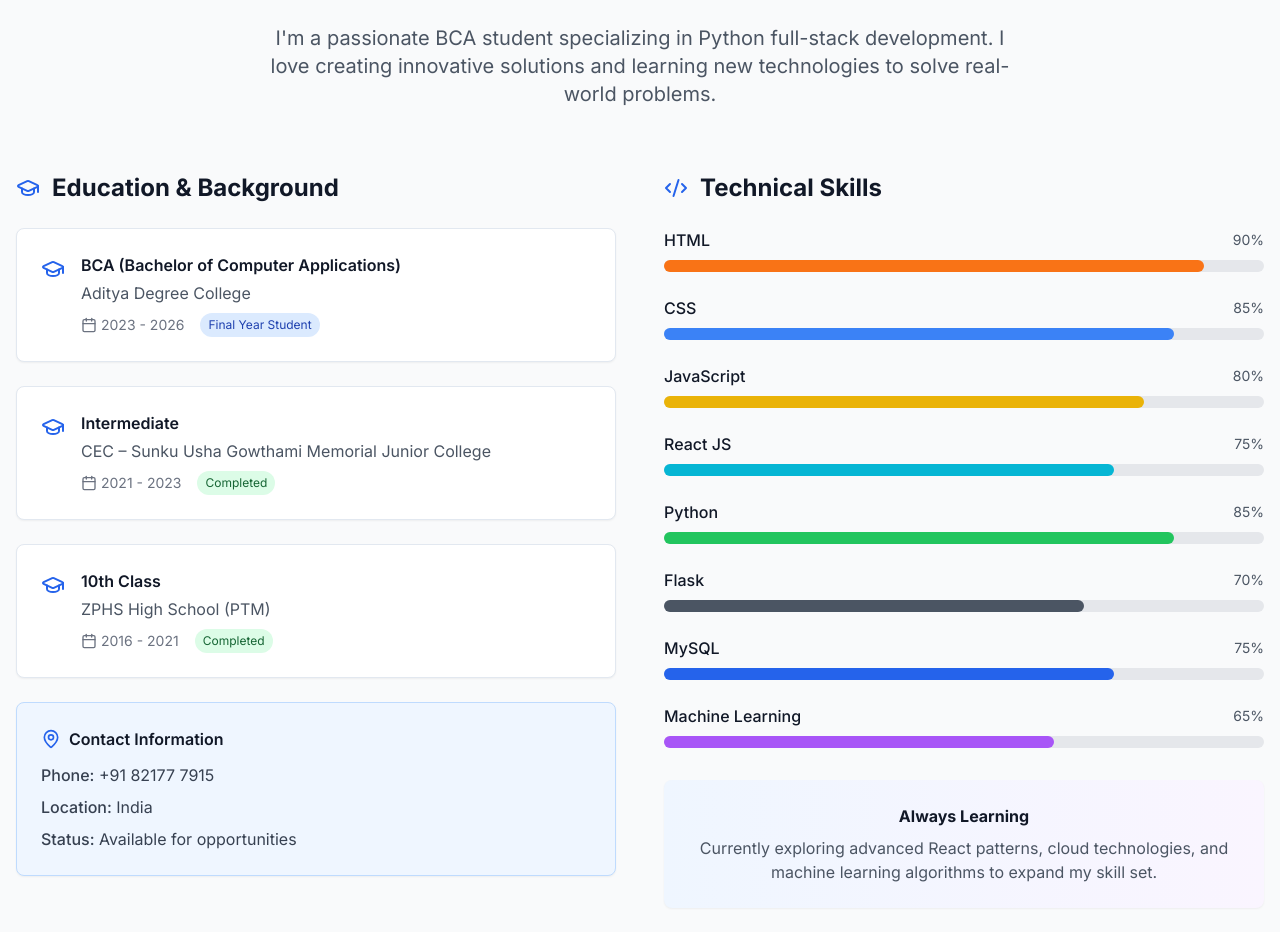
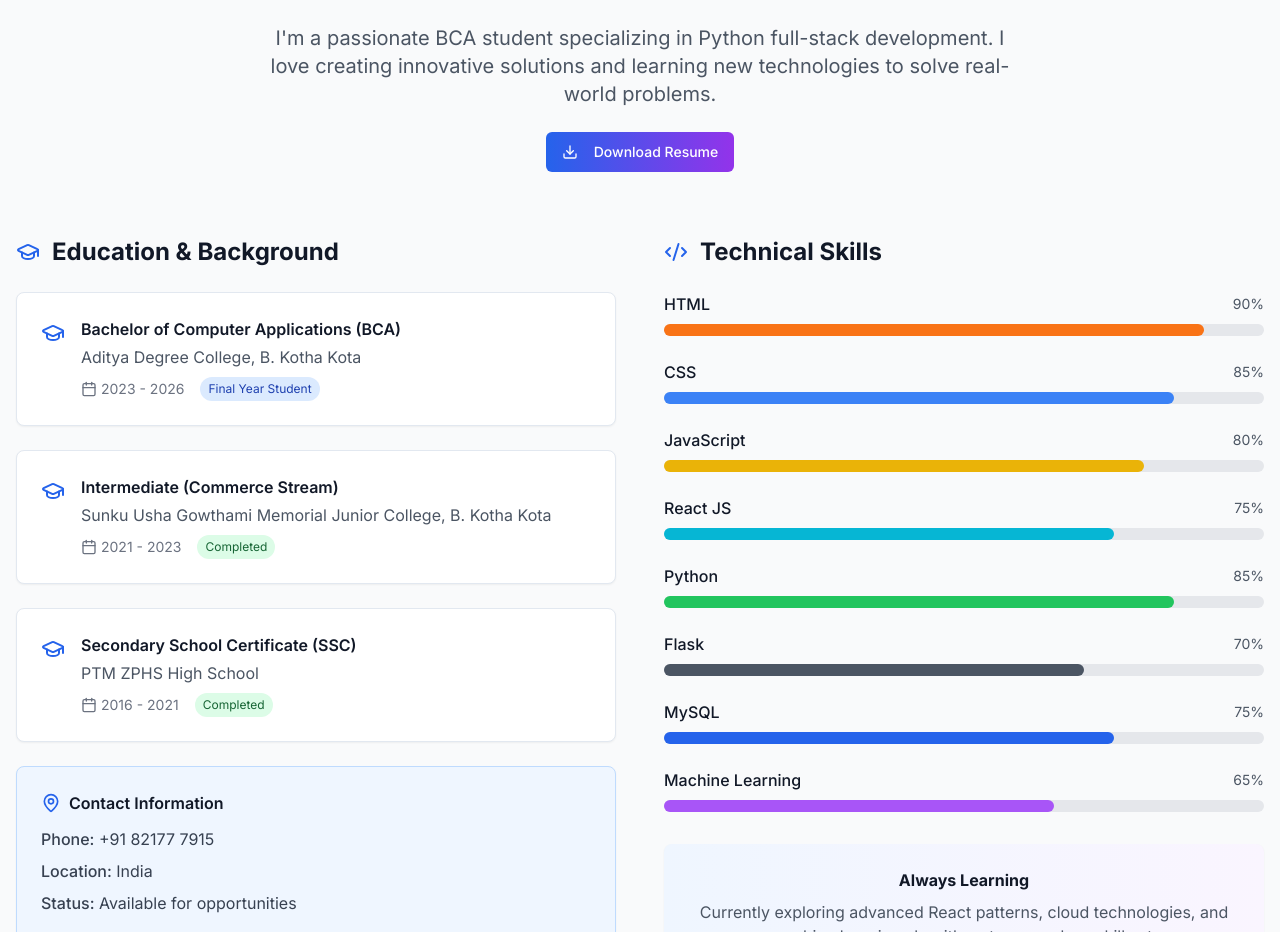
Before and after one commit to Gaddamadithya/Adithya-portfolio, a React (Vite) app: page / in a window 1280 px wide. Shown: the part 940-1872 px from the top of the page. Built offline with nearby package versions, Linux system fonts and the light colour scheme.

Commit message:
Add resume link and update education
Update the education section with the provided details and add the resume link.

```diff
--- a/src/components/About.tsx
+++ b/src/components/About.tsx
@@ -1,27 +1,27 @@
-
 import React from 'react';
-import { GraduationCap, MapPin, Calendar, Code2 } from 'lucide-react';
+import { GraduationCap, MapPin, Calendar, Code2, Download } from 'lucide-react';
 import { Card, CardContent } from '@/components/ui/card';
+import { Button } from '@/components/ui/button';
 
 const About = () => {
   const education = [
     {
-      degree: "BCA (Bachelor of Computer Applications)",
-      institution: "Aditya Degree College",
+      degree: "Bachelor of Computer Applications (BCA)",
+      institution: "Aditya Degree College, B. Kotha Kota",
       period: "2023 - 2026",
       status: "Final Year Student",
       icon: <GraduationCap className="w-6 h-6" />
     },
     {
-      degree: "Intermediate",
-      institution: "CEC – Sunku Usha Gowthami Memorial Junior College",
+      degree: "Intermediate (Commerce Stream)",
+      institution: "Sunku Usha Gowthami Memorial Junior College, B. Kotha Kota",
       period: "2021 - 2023",
       status: "Completed",
       icon: <GraduationCap className="w-6 h-6" />
     },
     {
-      degree: "10th Class",
-      institution: "ZPHS High School (PTM)",
+      degree: "Secondary School Certificate (SSC)",
+      institution: "PTM ZPHS High School",
       period: "2016 - 2021",
       status: "Completed",
       icon: <GraduationCap className="w-6 h-6" />
@@ -49,6 +49,22 @@ const About = () => {
             I'm a passionate BCA student specializing in Python full-stack development.
             I love creating innovative solutions and learning new technologies to solve real-world problems.
           </p>
+          <div className="mt-6">
+            <Button
+              asChild
+              className="bg-gradient-to-r from-blue-600 to-purple-600 hover:from-blue-700 hover:to-purple-700 text-white"
+            >
+              <a
+                href="/RESUME (1) (2).docxv (2) (1).pdf"
+                target="_blank"
+                rel="noopener noreferrer"
+                download
+              >
+                <Download className="w-4 h-4 mr-2" />
+                Download Resume
+              </a>
+            </Button>
+          </div>
         </div>
 
         <div className="grid lg:grid-cols-2 gap-12">
```
